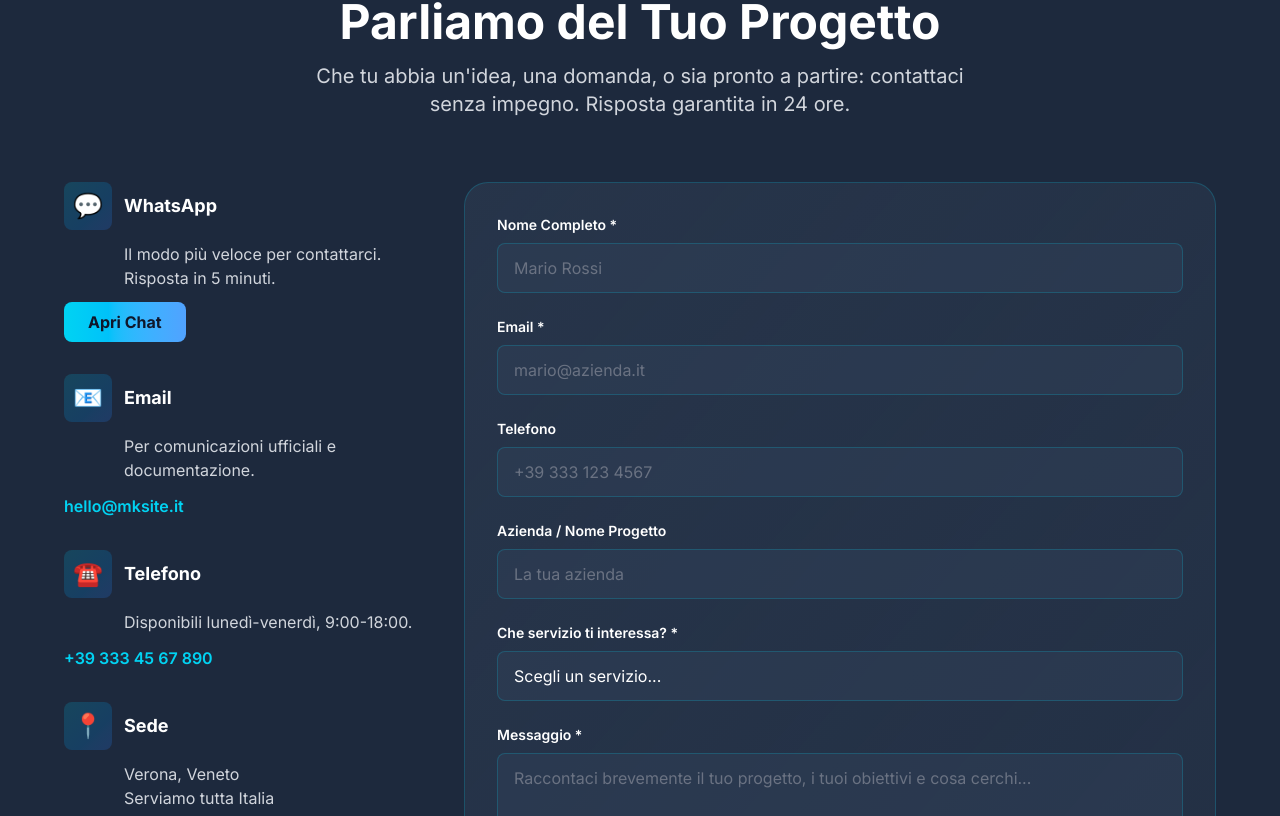
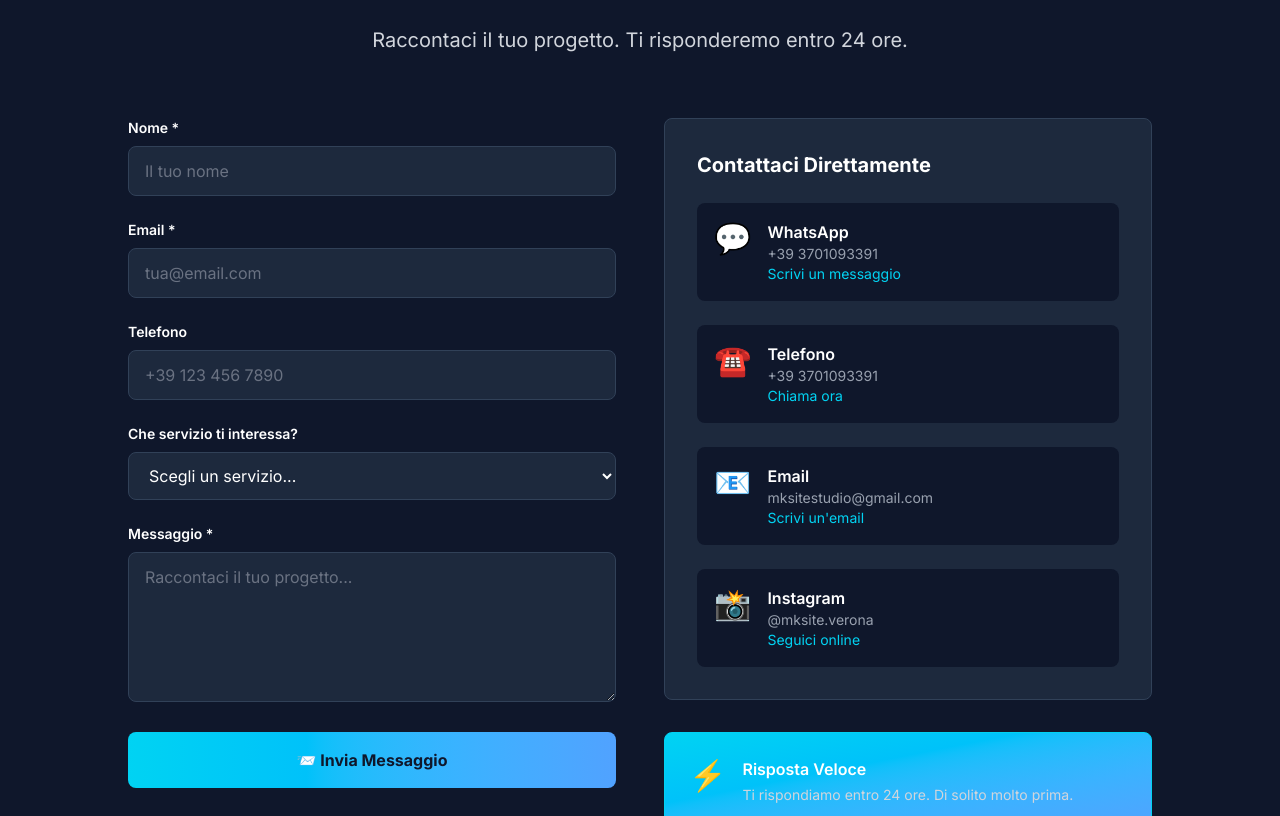
Before and after one commit to valemond06-svg/mksiteverona-site, a Next.js app: page / in a window 1280 px wide. Shown: the part 8324-9140 px from the top of the page. Built offline with nearby package versions, Linux system fonts and the light colour scheme.

Commit message:
rewrite contact

```diff
--- a/components/Contact.jsx
+++ b/components/Contact.jsx
@@ -1,19 +1,18 @@
 'use client';
 
 import { useState } from 'react';
+import { BRAND, SERVICES } from '@/lib/constants';
 
 export default function Contact() {
   const [formData, setFormData] = useState({
     name: '',
     email: '',
     phone: '',
-    company: '',
     service: '',
     message: '',
   });
-
+  const [loading, setLoading] = useState(false);
   const [submitted, setSubmitted] = useState(false);
-  const [loading, setLoading] = useState(false);
   const [error, setError] = useState('');
 
   const handleChange = (e) => {
@@ -30,7 +29,6 @@ export default function Contact() {
     setError('');
 
     try {
-      // Invia a un backend o servizio email (es. Resend, EmailJS, ecc)
       const response = await fetch('/api/contact', {
         method: 'POST',
         headers: {
@@ -39,277 +37,214 @@ export default function Contact() {
         body: JSON.stringify(formData),
       });
 
-      if (!response.ok) throw new Error('Errore invio');
+      const data = await response.json();
+
+      if (!response.ok) {
+        throw new Error(data.error || 'Errore nell\'invio del messaggio');
+      }
 
       setSubmitted(true);
       setFormData({
         name: '',
         email: '',
         phone: '',
-        company: '',
         service: '',
         message: '',
       });
 
-      // Reset dopo 5 secondi
       setTimeout(() => setSubmitted(false), 5000);
     } catch (err) {
-      setError('Errore nell\'invio. Riprova o contattaci direttamente su WhatsApp.');
-      console.error(err);
+      setError(err.message);
+      console.error('Form error:', err);
     } finally {
       setLoading(false);
     }
   };
 
   return (
-    <section id="contatti" className="relative py-20 px-6 bg-slate-800">
-      <div className="max-w-6xl mx-auto">
-        {/* Header */}
-        <div className="text-center mb-16 space-y-4">
-          <p className="text-cyan-400 font-bold text-sm uppercase tracking-widest">
-            📞 Contattaci
-          </p>
-          <h2 className="text-4xl md:text-5xl font-bold text-white">
-            Parliamo del Tuo Progetto
-          </h2>
-          <p className="text-xl text-gray-300 max-w-2xl mx-auto">
-            Che tu abbia un'idea, una domanda, o sia pronto a partire: contattaci senza impegno.
-            Risposta garantita in 24 ore.
+    <section id="contatti" className="py-20 bg-slate-900">
+      <div className="max-w-6xl mx-auto px-6">
+        <div className="max-w-3xl mx-auto mb-16 text-center">
+          <h2 className="text-4xl font-bold mb-6">Iniziamo Insieme</h2>
+          <p className="text-xl text-gray-300">
+            Raccontaci il tuo progetto. Ti risponderemo entro 24 ore.
           </p>
         </div>
 
-        {/* Content Grid */}
-        <div className="grid grid-cols-1 lg:grid-cols-3 gap-12 mb-16">
-          {/* Contact Info */}
-          <div className="space-y-8">
-            {/* WhatsApp */}
-            <div className="space-y-3">
-              <div className="flex items-center gap-3">
-                <div className="w-12 h-12 bg-gradient-to-br from-cyan-500/20 to-blue-500/20 rounded-lg flex items-center justify-center">
-                  <span className="text-2xl">💬</span>
-                </div>
-                <h3 className="text-lg font-bold text-white">WhatsApp</h3>
-              </div>
-              <p className="text-gray-300 ml-15">
-                Il modo più veloce per contattarci. Risposta in 5 minuti.
-              </p>
-              <a
-                href="https://wa.me/393334567890"
-                target="_blank"
-                rel="noopener noreferrer"
-                className="inline-block px-6 py-2 bg-gradient-to-r from-cyan-400 to-blue-400 text-slate-900 font-bold rounded-lg hover:shadow-lg hover:shadow-cyan-500/50 transition-all"
-              >
-                Apri Chat
-              </a>
-            </div>
-
-            {/* Email */}
-            <div className="space-y-3">
-              <div className="flex items-center gap-3">
-                <div className="w-12 h-12 bg-gradient-to-br from-cyan-500/20 to-blue-500/20 rounded-lg flex items-center justify-center">
-                  <span className="text-2xl">📧</span>
-                </div>
-                <h3 className="text-lg font-bold text-white">Email</h3>
-              </div>
-              <p className="text-gray-300 ml-15">
-                Per comunicazioni ufficiali e documentazione.
-              </p>
-              <a
-                href="mailto:hello@mksite.it"
-                className="inline-block text-cyan-400 hover:text-cyan-300 font-semibold"
-              >
-                hello@mksite.it
-              </a>
-            </div>
-
-            {/* Phone */}
-            <div className="space-y-3">
-              <div className="flex items-center gap-3">
-                <div className="w-12 h-12 bg-gradient-to-br from-cyan-500/20 to-blue-500/20 rounded-lg flex items-center justify-center">
-                  <span className="text-2xl">☎️</span>
-                </div>
-                <h3 className="text-lg font-bold text-white">Telefono</h3>
-              </div>
-              <p className="text-gray-300 ml-15">
-                Disponibili lunedì-venerdì, 9:00-18:00.
-              </p>
-              <a
-                href="tel:+393334567890"
-                className="inline-block text-cyan-400 hover:text-cyan-300 font-semibold"
-              >
-                +39 333 45 67 890
-              </a>
-            </div>
-
-            {/* Location */}
-            <div className="space-y-3">
-              <div className="flex items-center gap-3">
-                <div className="w-12 h-12 bg-gradient-to-br from-cyan-500/20 to-blue-500/20 rounded-lg flex items-center justify-center">
-                  <span className="text-2xl">📍</span>
-                </div>
-                <h3 className="text-lg font-bold text-white">Sede</h3>
-              </div>
-              <p className="text-gray-300 ml-15">
-                Verona, Veneto
-                <br />
-                Serviamo tutta Italia
-              </p>
-            </div>
-          </div>
-
+        <div className="grid grid-cols-1 md:grid-cols-2 gap-12 max-w-5xl mx-auto">
           {/* Contact Form */}
-          <div className="lg:col-span-2">
-            <div className="bg-gradient-to-br from-slate-700/50 to-slate-700/30 rounded-3xl border border-cyan-400/20 p-8">
-              {submitted ? (
-                <div className="text-center py-12 space-y-4">
-                  <div className="text-6xl mb-4">✅</div>
-                  <h3 className="text-2xl font-bold text-white">Grazie!</h3>
-                  <p className="text-gray-300">
-                    Abbiamo ricevuto il tuo messaggio. Ti contatteremo al più presto.
-                  </p>
-                  <p className="text-sm text-cyan-400 font-semibold">
-                    Nel frattempo, chatta con noi su WhatsApp →
-                  </p>
-                </div>
-              ) : (
+          <div>
             <form onSubmit={handleSubmit} className="space-y-6">
-                  {/* Name */}
               <div>
-                    <label className="block text-sm font-semibold text-white mb-2">
-                      Nome Completo *
-                    </label>
+                <label className="block text-sm font-semibold mb-2 text-white">Nome *</label>
                 <input
                   type="text"
                   name="name"
                   value={formData.name}
                   onChange={handleChange}
                   required
-                      placeholder="Mario Rossi"
-                      className="w-full px-4 py-3 bg-slate-700/50 border border-cyan-400/20 rounded-lg text-white placeholder-gray-500 focus:outline-none focus:border-cyan-400 transition-colors"
+                  placeholder="Il tuo nome"
+                  className="w-full px-4 py-3 bg-slate-800 border border-slate-700 rounded-lg text-white placeholder-gray-500 focus:outline-none focus:border-cyan-400"
                 />
               </div>
 
-                  {/* Email */}
               <div>
-                    <label className="block text-sm font-semibold text-white mb-2">
-                      Email *
-                    </label>
+                <label className="block text-sm font-semibold mb-2 text-white">Email *</label>
                 <input
                   type="email"
                   name="email"
                   value={formData.email}
                   onChange={handleChange}
                   required
-                      placeholder="mario@azienda.it"
-                      className="w-full px-4 py-3 bg-slate-700/50 border border-cyan-400/20 rounded-lg text-white placeholder-gray-500 focus:outline-none focus:border-cyan-400 transition-colors"
+                  placeholder="tua@email.com"
+                  className="w-full px-4 py-3 bg-slate-800 border border-slate-700 rounded-lg text-white placeholder-gray-500 focus:outline-none focus:border-cyan-400"
                 />
               </div>
 
-                  {/* Phone */}
               <div>
-                    <label className="block text-sm font-semibold text-white mb-2">
-                      Telefono
-                    </label>
+                <label className="block text-sm font-semibold mb-2 text-white">Telefono</label>
                 <input
                   type="tel"
                   name="phone"
                   value={formData.phone}
                   onChange={handleChange}
-                      placeholder="+39 333 123 4567"
-                      className="w-full px-4 py-3 bg-slate-700/50 border border-cyan-400/20 rounded-lg text-white placeholder-gray-500 focus:outline-none focus:border-cyan-400 transition-colors"
+                  placeholder="+39 123 456 7890"
+                  className="w-full px-4 py-3 bg-slate-800 border border-slate-700 rounded-lg text-white placeholder-gray-500 focus:outline-none focus:border-cyan-400"
                 />
               </div>
 
-                  {/* Company */}
               <div>
-                    <label className="block text-sm font-semibold text-white mb-2">
-                      Azienda / Nome Progetto
-                    </label>
-                    <input
-                      type="text"
-                      name="company"
-                      value={formData.company}
-                      onChange={handleChange}
-                      placeholder="La tua azienda"
-                      className="w-full px-4 py-3 bg-slate-700/50 border border-cyan-400/20 rounded-lg text-white placeholder-gray-500 focus:outline-none focus:border-cyan-400 transition-colors"
-                    />
-                  </div>
-
-                  {/* Service */}
-                  <div>
-                    <label className="block text-sm font-semibold text-white mb-2">
-                      Che servizio ti interessa? *
-                    </label>
+                <label className="block text-sm font-semibold mb-2 text-white">Che servizio ti interessa?</label>
                 <select
                   name="service"
                   value={formData.service}
                   onChange={handleChange}
-                      required
-                      className="w-full px-4 py-3 bg-slate-700/50 border border-cyan-400/20 rounded-lg text-white focus:outline-none focus:border-cyan-400 transition-colors appearance-none cursor-pointer"
+                  className="w-full px-4 py-3 bg-slate-800 border border-slate-700 rounded-lg text-white focus:outline-none focus:border-cyan-400"
                 >
                   <option value="">Scegli un servizio...</option>
-                      <option value="sito-web">Sito Web Professionale</option>
-                      <option value="ecommerce">E-commerce & Shop Online</option>
-                      <option value="seo">SEO & Marketing Digitale</option>
-                      <option value="branding">Branding & Design</option>
-                      <option value="consulenza">Consulenza Strategica</option>
-                      <option value="altro">Altro</option>
+                  {SERVICES.map((service) => (
+                    <option key={service.id} value={service.title}>
+                      {service.title}
+                    </option>
+                  ))}
                 </select>
               </div>
 
-                  {/* Message */}
               <div>
-                    <label className="block text-sm font-semibold text-white mb-2">
-                      Messaggio *
-                    </label>
+                <label className="block text-sm font-semibold mb-2 text-white">Messaggio *</label>
                 <textarea
                   name="message"
                   value={formData.message}
                   onChange={handleChange}
                   required
-                      placeholder="Raccontaci brevemente il tuo progetto, i tuoi obiettivi e cosa cerchi..."
-                      rows="5"
-                      className="w-full px-4 py-3 bg-slate-700/50 border border-cyan-400/20 rounded-lg text-white placeholder-gray-500 focus:outline-none focus:border-cyan-400 transition-colors resize-none"
+                  placeholder="Raccontaci il tuo progetto..."
+                  className="w-full px-4 py-3 bg-slate-800 border border-slate-700 rounded-lg text-white placeholder-gray-500 focus:outline-none focus:border-cyan-400 min-h-[150px]"
                 />
               </div>
 
               {error && (
-                    <div className="p-4 bg-red-500/20 border border-red-400 rounded-lg text-red-300">
+                <div className="bg-red-500 bg-opacity-10 border border-red-500 rounded-lg p-4 text-red-400">
                   {error}
                 </div>
               )}
 
-                  {/* Submit Button */}
+              {submitted && (
+                <div className="bg-gradient-to-r from-green-400 to-emerald-500 rounded-full p-1">
+                <span className="text-white font-bold">✓ Messaggio inviato correttamente</span>
+                </div>
+
+              )}
+
               <button
                 type="submit"
                 disabled={loading}
-                    className="w-full py-3 bg-gradient-to-r from-cyan-400 to-blue-400 text-slate-900 font-bold rounded-lg hover:shadow-lg hover:shadow-cyan-500/50 transition-all disabled:opacity-50 disabled:cursor-not-allowed"
+                className="w-full px-8 py-4 bg-gradient-to-r from-cyan-400 to-blue-400 text-slate-900 font-bold rounded-lg hover:shadow-lg hover:shadow-cyan-500/50 transition-all disabled:opacity-50"
               >
-                    {loading ? 'Invio in corso...' : 'Invia Messaggio'}
+                {loading ? '⏳ Invio in corso...' : '📨 Invia Messaggio'}
               </button>
+            </form>
+          </div>
 
-                  <p className="text-xs text-gray-400 text-center">
-                    Risponderemo entro 24 ore. Non condivideremo mai i tuoi dati.
+          {/* Contact Info */}
+          <div>
+            <div className="space-y-8">
+              {/* Direct Channels */}
+              <div className="bg-slate-800 border border-slate-700 rounded-lg p-8">
+                <h3 className="text-xl font-bold mb-6 text-white">Contattaci Direttamente</h3>
+
+                <div className="space-y-6">
+                  {/* WhatsApp */}
+                  <a
+                    href={BRAND.whatsapp_url}
+                    target="_blank"
+                    rel="noopener noreferrer"
+                    className="flex items-start gap-4 p-4 bg-slate-900 rounded-lg hover:border-cyan-400 border border-transparent transition-colors"
+                  >
+                    <span className="text-3xl">💬</span>
+                    <div>
+                      <h4 className="font-semibold text-white">WhatsApp</h4>
+                      <p className="text-sm text-gray-400">{BRAND.phone}</p>
+                      <p className="text-sm text-cyan-400">Scrivi un messaggio</p>
+                    </div>
+                  </a>
+
+                  {/* Phone */}
+                  <a
+                    href={`tel:${BRAND.phone}`}
+                    className="flex items-start gap-4 p-4 bg-slate-900 rounded-lg hover:border-cyan-400 border border-transparent transition-colors"
+                  >
+                    <span className="text-3xl">☎️</span>
+                    <div>
+                      <h4 className="font-semibold text-white">Telefono</h4>
+                      <p className="text-sm text-gray-400">{BRAND.phone}</p>
+                      <p className="text-sm text-cyan-400">Chiama ora</p>
+                    </div>
+                  </a>
+
+                  {/* Email */}
+                  <a
+                    href={`mailto:${BRAND.email}`}
+                    className="flex items-start gap-4 p-4 bg-slate-900 rounded-lg hover:border-cyan-400 border border-transparent transition-colors"
+                  >
+                    <span className="text-3xl">📧</span>
+                    <div>
+                      <h4 className="font-semibold text-white">Email</h4>
+                      <p className="text-sm text-gray-400">{BRAND.email}</p>
+                      <p className="text-sm text-cyan-400">Scrivi un'email</p>
+                    </div>
+                  </a>
+
+                  {/* Instagram */}
+                  <a
+                    href={BRAND.instagram_url}
+                    target="_blank"
+                    rel="noopener noreferrer"
+                    className="flex items-start gap-4 p-4 bg-slate-900 rounded-lg hover:border-cyan-400 border border-transparent transition-colors"
+                  >
+                    <span className="text-3xl">📸</span>
+                    <div>
+                      <h4 className="font-semibold text-white">Instagram</h4>
+                      <p className="text-sm text-gray-400">{BRAND.instagram}</p>
+                      <p className="text-sm text-cyan-400">Seguici online</p>
+                    </div>
+                  </a>
+                </div>
+              </div>
+
+              {/* Response Time */}
+              <div className="bg-gradient-to-br from-cyan-400 from-opacity-10 to-blue-400 to-opacity-5 border border-cyan-400 border-opacity-30 rounded-lg p-6">
+                <div className="flex gap-4">
+                  <span className="text-3xl">⚡</span>
+                  <div>
+                    <h4 className="font-semibold text-white mb-1">Risposta Veloce</h4>
+                    <p className="text-sm text-gray-300">
+                      Ti rispondiamo entro 24 ore. Di solito molto prima.
                     </p>
-                </form>
-              )}
                   </div>
                 </div>
               </div>
-
-        {/* Trust Badges */}
-        <div className="grid grid-cols-2 md:grid-cols-4 gap-6 pt-16 border-t border-cyan-400/10">
-          {[
-            { icon: '✅', label: 'Garanzia 30 giorni' },
-            { icon: '🔒', label: 'Dati Sicuri (SSL)' },
-            { icon: '⚡', label: 'Risposta 24h' },
-            { icon: '💯', label: '150+ Progetti' },
-          ].map((badge, i) => (
-            <div key={i} className="text-center">
-              <div className="text-3xl mb-2">{badge.icon}</div>
-              <p className="text-sm text-gray-300">{badge.label}</p>
             </div>
-          ))}
+          </div>
         </div>
       </div>
     </section>
```
Lines whose indentation alone changed are shown as unchanged.
